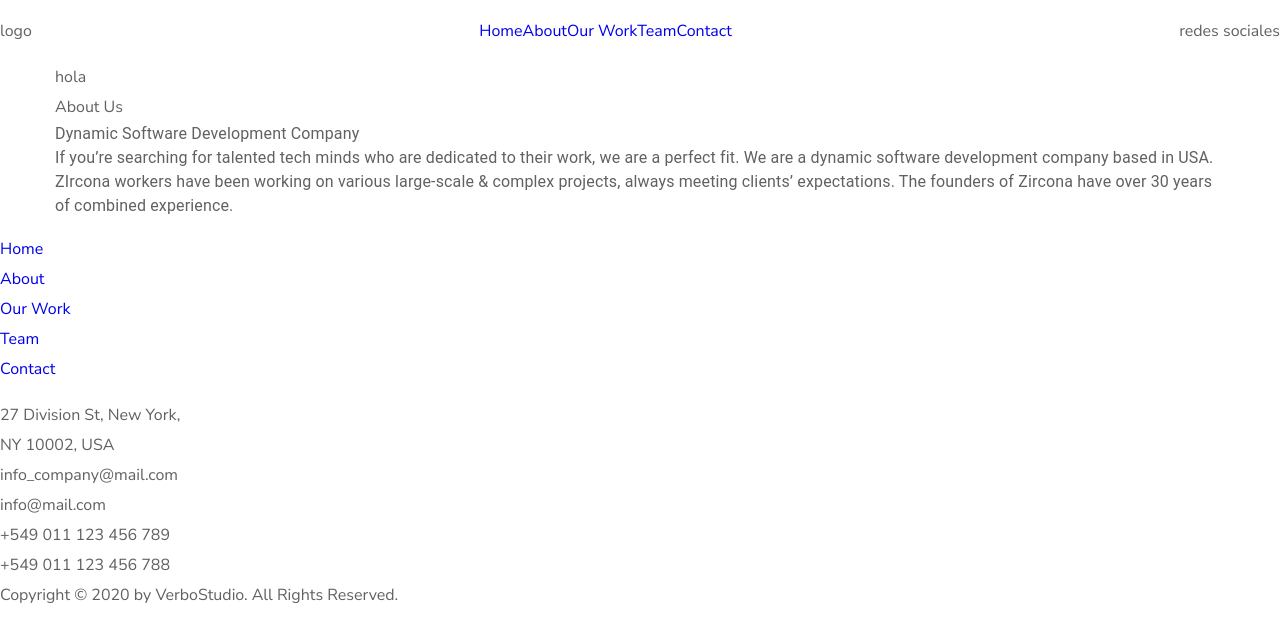
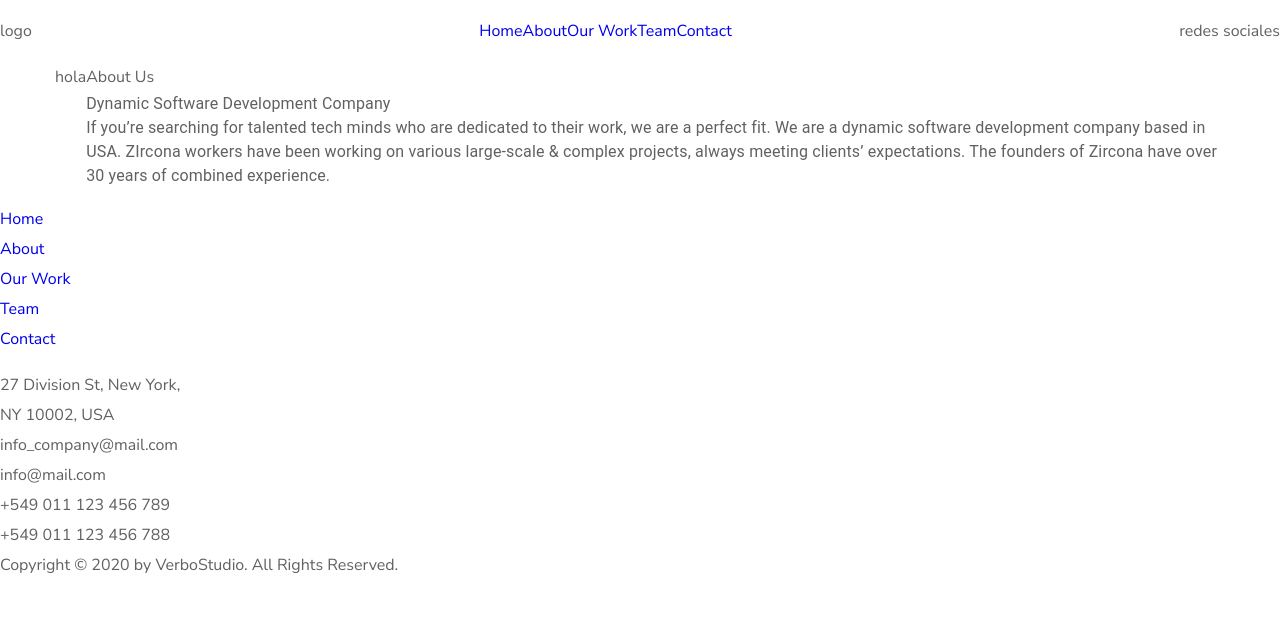
Before and after one commit to jorgerepossi/sls-poc, a React (Create React App) app in the folder frontend/: page / in a window 1280 px wide. Shown: the top 642 px of the page. Built offline with nearby package versions, Linux system fonts and the light colour scheme; no server answers.

Commit message:
types section common.module dynamic

```diff
--- a/frontend/src/components/List/List.tsx
+++ b/frontend/src/components/List/List.tsx
@@ -1,30 +1,7 @@
 import React, { Fragment } from "react";
 import { Navbar } from "./../Navbar";
 
-type TypeProps = {
-  data: Array<ListProps>;
-  className?: string;
-  id?: string;
-};
-
-interface ListProps {
-  to?: string;
-  className?: string;
-  activeClassName?: string;
-  inactiveClassName?: string;
-  exact?: string;
-  sitelink?: string;
-  alt?: string;
-  title?: string;
-  target?: string;
-  seo?: string;
-}
-
-export const List: React.FC<TypeProps> = ({
-  data,
-  className,
-  id,
-}): JSX.Element => {
+export const List = ({ data, className, id }: TypeProps): JSX.Element => {
   return (
     <Fragment>
       <ul id={id} className={className}>
@@ -46,18 +23,7 @@ export const List: React.FC<TypeProps> = ({
   );
 };
 
-interface InfoProps {
-  infoContentFirst?: string;
-  infoContentSecond?: string;
-}
-
-type InfoType = {
-  data: Array<InfoProps>;
-  className?: string;
-  id?: string;
-};
-
-export const Info: React.FC<InfoType> = ({ data, className }): JSX.Element => {
+export const Info = ({ data, className }: InfoType): JSX.Element => {
   return (
     <div className={className}>
       {data.map((info, key) => (
--- a/frontend/src/components/Navbar/Navbar.tsx
+++ b/frontend/src/components/Navbar/Navbar.tsx
@@ -1,20 +1,7 @@
 import React from "react";
 import { Link, useLocation } from "react-router-dom";
 
-interface NavbarProps {
-  to?: string;
-  className?: string;
-  activeClassName?: string;
-  inactiveClassName?: string;
-  exact?: string;
-  sitelink?: string;
-  alt?: string;
-  title?: string;
-  target?: string;
-  onClick?: Function;
-}
-
-export const Navbar: React.FC<NavbarProps> = ({
+export const Navbar = ({
   to,
   className,
   activeClassName,
@@ -26,7 +13,7 @@ export const Navbar: React.FC<NavbarProps> = ({
   target,
   onClick,
   ...rest
-}): JSX.Element => {
+}: NavbarProps): JSX.Element => {
   let location = useLocation();
   let isActive = location.pathname === to;
   let allClassName =
--- a/frontend/src/components/Sections/Dynamic/Dynamic.tsx
+++ b/frontend/src/components/Sections/Dynamic/Dynamic.tsx
@@ -1,20 +1,15 @@
 import React from "react";
 import { SectionCenter } from "./../../index";
-import { Typography, Box } from '@material-ui/core'
+import { Typography, Box } from "@material-ui/core";
 
-
-type DynamicType = {
-     subtitle: string;
-     content: string;
-     title: string;
-}
-
-export const Dynamic: React.FC<DynamicType> = ({ title, content, subtitle }): JSX.Element => {
+export const Dynamic = ({
+  title,
+  content,
+  subtitle,
+}: DynamicType): JSX.Element => {
   return (
-    <SectionCenter className="SectionGrid Grid">
-      <Box>
-           hola
-      </Box>
+    <SectionCenter  Flex className="SectionGrid  ">
+      <Box>hola</Box>
       <Box>
         <Box> {subtitle} </Box>
         <Typography component="h3">
--- a/frontend/src/components/UI/Section/Section.tsx
+++ b/frontend/src/components/UI/Section/Section.tsx
@@ -1,36 +1,46 @@
 import React from "react";
 import styled from "@emotion/styled";
-
-interface SectionProps {
-  id?: string;
-  classname?: string;
-}
+import style from "./../../styles/Common.module.css";
 
 const SectionStyled = styled.section`
   width: 100%;
 `;
 
-export const Section: React.FC<SectionProps> = ({ children, id, classname }): JSX.Element => {
+export const Section = ({
+  children,
+  id,
+  className,
+  Flex,
+  Grid,
+}: BaseSectionProps): JSX.Element => {
+  const classes = [className, Flex && style.Flex, Grid && style.Grid];
+
   return (
-    <SectionStyled id={id} className={classname}>
+    <SectionStyled id={id} className={classes.join("")}>
       {children}
     </SectionStyled>
   );
 };
-
-interface SectionCenterProps {
-  className?: string;
-  children: any;
-}
 
 const SectionCenterStyled = styled.section`
   max-width: 1170px;
   margin-left: auto;
   margin-right: auto;
   position: relative;
-
 `;
 
-export const SectionCenter: React.FC<SectionCenterProps> = ({ children, className }): JSX.Element => (
-  <SectionCenterStyled className={className}> {children} </SectionCenterStyled>
-);
+export const SectionCenter = ({
+  id,
+  children,
+  className,
+  Flex,
+  Grid,
+}: BaseSectionCenterProps): JSX.Element => {
+  const classes = [className, Flex && style.Flex, Grid && style.Grid];
+
+  return (
+    <SectionCenterStyled className={classes.join("")} id={id}>
+      {children}
+    </SectionCenterStyled>
+  );
+};
--- /dev/null
+++ b/frontend/src/components/styles/Common.module.css
@@ -0,0 +1,7 @@
+.Flex{
+    display: flex;
+}
+
+.Grid{
+    display: grid;
+}
--- a/frontend/src/components/styles/Main.scss
+++ b/frontend/src/components/styles/Main.scss
@@ -15,8 +15,3 @@ body, html {
     -moz-osx-font-smoothing: grayscale;
     -webkit-font-smoothing: antialiased;
 }
-
-
-.Grid {
-    display: grid;
-  }
```
Also changed, not shown: frontend/src/types.d.ts (added, +77 -0 lines).
